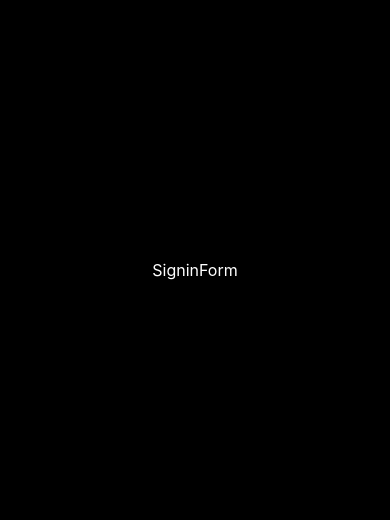
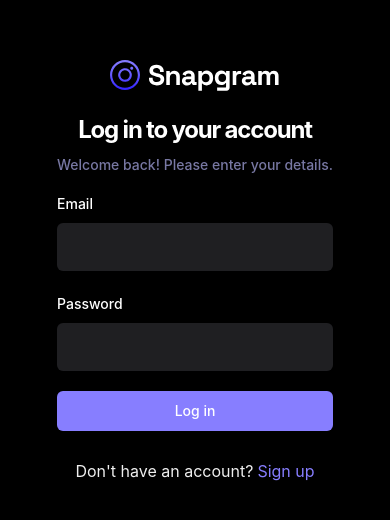
Before and after one commit to raymondliang88/socialgram, a React (Vite) app: page /sign-in in a window 390 px wide. Shown: the part 152-672 px from the top of the page. Built offline with nearby package versions, Linux system fonts and the light colour scheme; no server answers.

Commit message:
sign in form

```diff
--- a/src/_auth/forms/SigninForm.tsx
+++ b/src/_auth/forms/SigninForm.tsx
@@ -1,8 +1,120 @@
+import * as z from "zod";
+import { useForm } from "react-hook-form";
+import { zodResolver } from "@hookform/resolvers/zod";
+import { Link, useNavigate } from "react-router-dom";
+
+import { Form, FormControl, FormField, FormItem, FormLabel, FormMessage } from "@/components/ui/form";
+import { Input } from "@/components/ui/input";
+import { Button } from "@/components/ui/button";
+import Loader from "@/components/shared/Loader";
+import { useToast } from "@/components/ui/use-toast";
+
+import { SigninValidation } from "@/lib/validation";
+import { useSignInAccount } from "@/lib/react-query/queries";
+import { useUserContext } from "@/context/AuthContext";
 
 const SigninForm = () => {
+    const { toast } = useToast();
+    const navigate = useNavigate();
+    const { checkAuthUser, isLoading: isUserLoading } = useUserContext();
+
+    // Query
+    const { mutateAsync: signInAccount, isPending } = useSignInAccount();
+
+    const form = useForm<z.infer<typeof SigninValidation>>({
+        resolver: zodResolver(SigninValidation),
+        defaultValues: {
+            email: "",
+            password: "",
+        },
+    });
+
+    const handleSignin = async (user: z.infer<typeof SigninValidation>) => {
+        const session = await signInAccount(user);
+
+        if (!session) {
+            toast({ title: "Login failed. Please try again." });
+
+            return;
+        }
+
+        const isLoggedIn = await checkAuthUser();
+
+        if (isLoggedIn) {
+            form.reset();
+
+            navigate("/");
+        } else {
+            toast({ title: "Login failed. Please try again.", });
+
+            return;
+        }
+    };
+
     return (
-        <div>SigninForm</div>
-    )
-}
+        <Form {...form}>
+            <div className="sm:w-420 flex-center flex-col">
+                <img src="/assets/images/logo.svg" alt="logo" />
 
-export default SigninForm
+                <h2 className="h3-bold md:h2-bold pt-5 sm:pt-12">
+                    Log in to your account
+                </h2>
+                <p className="text-light-3 small-medium md:base-regular mt-2">
+                    Welcome back! Please enter your details.
+                </p>
+                <form
+                    onSubmit={form.handleSubmit(handleSignin)}
+                    className="flex flex-col gap-5 w-full mt-4">
+                    <FormField
+                        control={form.control}
+                        name="email"
+                        render={({ field }) => (
+                            <FormItem>
+                                <FormLabel className="shad-form_label">Email</FormLabel>
+                                <FormControl>
+                                    <Input type="text" className="shad-input" {...field} />
+                                </FormControl>
+                                <FormMessage />
+                            </FormItem>
+                        )}
+                    />
+
+                    <FormField
+                        control={form.control}
+                        name="password"
+                        render={({ field }) => (
+                            <FormItem>
+                                <FormLabel className="shad-form_label">Password</FormLabel>
+                                <FormControl>
+                                    <Input type="password" className="shad-input" {...field} />
+                                </FormControl>
+                                <FormMessage />
+                            </FormItem>
+                        )}
+                    />
+
+                    <Button type="submit" className="shad-button_primary">
+                        {isPending || isUserLoading ? (
+                            <div className="flex-center gap-2">
+                                <Loader /> Loading...
+                            </div>
+                        ) : (
+                            "Log in"
+                        )}
+                    </Button>
+
+                    <p className="text-small-regular text-light-2 text-center mt-2">
+                        Don&apos;t have an account?
+                        <Link
+                            to="/sign-up"
+                            className="text-primary-500 text-small-semibold ml-1">
+                            Sign up
+                        </Link>
+                    </p>
+                </form>
+            </div>
+        </Form>
+    );
+};
+
+export default SigninForm;
--- a/src/_auth/forms/SignupForm.tsx
+++ b/src/_auth/forms/SignupForm.tsx
@@ -1,38 +1,38 @@
-"use client"
+import * as z from "zod";
+import { useForm } from "react-hook-form";
 import { Link, useNavigate } from "react-router-dom";
-import { zodResolver } from "@hookform/resolvers/zod"
-import { useForm } from "react-hook-form"
-import { z } from "zod"
+import { zodResolver } from "@hookform/resolvers/zod";
 
-import { Button } from "@/components/ui/button"
-import {
-    Form,
-    FormControl,
-    FormDescription,
-    FormField,
-    FormItem,
-    FormLabel,
-    FormMessage,
-} from "@/components/ui/form"
-import { Input } from "@/components/ui/input"
-import { SignupValidation } from "@/lib/validation"
+import { Form, FormControl, FormField, FormItem, FormLabel, FormMessage } from "@/components/ui/form";
+import { Input } from "@/components/ui/input";
+import { Button } from "@/components/ui/button";
 import Loader from "@/components/shared/Loader";
-import { createUserAccount } from "@/lib/appwrite/api";
 import { useToast } from "@/components/ui/use-toast";
 
-const SignuptForm = () => {
+import { useCreateUserAccount, useSignInAccount } from "@/lib/react-query/queries";
+import { SignupValidation } from "@/lib/validation";
+import { useUserContext } from "@/context/AuthContext";
+
+const SignupForm = () => {
     const { toast } = useToast();
-    const isLoading = true;
+    const navigate = useNavigate();
+    const { checkAuthUser, isLoading: isUserLoading } = useUserContext();
 
-    // 1. Define your form.
     const form = useForm<z.infer<typeof SignupValidation>>({
         resolver: zodResolver(SignupValidation),
         defaultValues: {
+            name: "",
             username: "",
+            email: "",
+            password: "",
         },
-    })
+    });
 
-    // 2. Define a submit handler.
+    // Queries
+    const { mutateAsync: createUserAccount, isPending: isCreatingAccount } = useCreateUserAccount();
+    const { mutateAsync: signInAccount, isPending: isSigningInUser } = useSignInAccount();
+
+    // Handler
     const handleSignup = async (user: z.infer<typeof SignupValidation>) => {
         try {
             const newUser = await createUserAccount(user);
@@ -43,38 +43,34 @@
                 return;
             }
 
-            // const session = await signInAccount({
-            //     email: user.email,
-            //     password: user.password,
-            // });
+            const session = await signInAccount({
+                email: user.email,
+                password: user.password,
+            });
 
-            // if (!session) {
-            //     toast({ title: "Something went wrong. Please login your new account", });
+            if (!session) {
+                toast({ title: "Something went wrong. Please login your new account", });
 
-            //     navigate("/sign-in");
+                navigate("/sign-in");
 
-            //     return;
-            // }
+                return;
+            }
 
-            // const isLoggedIn = await checkAuthUser();
+            const isLoggedIn = await checkAuthUser();
 
-            // if (isLoggedIn) {
-            //     form.reset();
+            if (isLoggedIn) {
+                form.reset();
 
-            //     navigate("/");
-            // } else {
-            //     toast({ title: "Login failed. Please try again.", });
+                navigate("/");
+            } else {
+                toast({ title: "Login failed. Please try again.", });
 
-            //     return;
-            // }
-        } catch (error: any) {
+                return;
+            }
+        } catch (error) {
             console.log({ error });
-            toast({ title: error.message, });
-
         }
-
-
-    }
+    };
 
     return (
         <Form {...form}>
@@ -148,15 +144,13 @@
                     />
 
                     <Button type="submit" className="shad-button_primary">
-                        {
-                            isLoading ? (
-                                <div className="flex flex-center gap-2">
-                                    <Loader /> Loading...
-                                </div>
-                            ) : (
-                                "Sign Up"
-                            )
-                        }
+                        {isCreatingAccount || isSigningInUser || isUserLoading ? (
+                            <div className="flex-center gap-2">
+                                <Loader /> Loading...
+                            </div>
+                        ) : (
+                            "Sign Up"
+                        )}
                     </Button>
 
                     <p className="text-small-regular text-light-2 text-center mt-2">
@@ -170,7 +164,7 @@
                 </form>
             </div>
         </Form>
-    )
-}
+    );
+};
 
-export default SignuptForm
+export default SignupForm;
--- /dev/null
+++ b/src/context/AuthContext.tsx
@@ -0,0 +1,93 @@
+import { useNavigate } from "react-router-dom";
+import { createContext, useContext, useEffect, useState } from "react";
+
+import { IUser } from "@/types";
+import { getCurrentUser } from "@/lib/appwrite/api";
+
+export const INITIAL_USER = {
+    id: "",
+    name: "",
+    username: "",
+    email: "",
+    imageUrl: "",
+    bio: "",
+};
+
+const INITIAL_STATE = {
+    user: INITIAL_USER,
+    isLoading: false,
+    isAuthenticated: false,
+    setUser: () => { },
+    setIsAuthenticated: () => { },
+    checkAuthUser: async () => false as boolean,
+};
+
+type IContextType = {
+    user: IUser;
+    isLoading: boolean;
+    setUser: React.Dispatch<React.SetStateAction<IUser>>;
+    isAuthenticated: boolean;
+    setIsAuthenticated: React.Dispatch<React.SetStateAction<boolean>>;
+    checkAuthUser: () => Promise<boolean>;
+};
+
+const AuthContext = createContext<IContextType>(INITIAL_STATE);
+
+export function AuthProvider({ children }: { children: React.ReactNode }) {
+    const navigate = useNavigate();
+    const [user, setUser] = useState<IUser>(INITIAL_USER);
+    const [isAuthenticated, setIsAuthenticated] = useState(false);
+    const [isLoading, setIsLoading] = useState(false);
+
+    const checkAuthUser = async () => {
+        setIsLoading(true);
+        try {
+            const currentAccount = await getCurrentUser();
+            if (currentAccount) {
+                setUser({
+                    id: currentAccount.$id,
+                    name: currentAccount.name,
+                    username: currentAccount.username,
+                    email: currentAccount.email,
+                    imageUrl: currentAccount.imageUrl,
+                    bio: currentAccount.bio,
+                });
+                setIsAuthenticated(true);
+
+                return true;
+            }
+
+            return false;
+        } catch (error) {
+            console.error(error);
+            return false;
+        } finally {
+            setIsLoading(false);
+        }
+    };
+
+    useEffect(() => {
+        const cookieFallback = localStorage.getItem("cookieFallback");
+        if (
+            cookieFallback === "[]" ||
+            cookieFallback === null
+        ) {
+            navigate("/sign-in");
+        }
+
+        checkAuthUser();
+    }, []);
+
+    const value = {
+        user,
+        setUser,
+        isLoading,
+        isAuthenticated,
+        setIsAuthenticated,
+        checkAuthUser,
+    };
+
+    return <AuthContext.Provider value={value}>{children}</AuthContext.Provider>;
+}
+
+export const useUserContext = () => useContext(AuthContext);
--- /dev/null
+++ b/src/lib/react-query/queries.ts
@@ -0,0 +1,25 @@
+import { INewUser } from "@/types";
+import {
+    useQuery,
+    useMutation,
+    useQueryClient,
+    useInfiniteQuery,
+} from "@tanstack/react-query";
+import { createUserAccount, signInAccount } from "../appwrite/api";
+
+
+// ============================================================
+// AUTH QUERIES
+// ============================================================
+
+export const useCreateUserAccount = () => {
+    return useMutation({
+        mutationFn: (user: INewUser) => createUserAccount(user),
+    });
+};
+
+export const useSignInAccount = () => {
+    return useMutation({
+        mutationFn: (user: { email: string, password: string }) => signInAccount(user),
+    });
+};
--- a/src/lib/validation/index.ts
+++ b/src/lib/validation/index.ts
@@ -9,3 +9,8 @@
     email: z.string().email(),
     password: z.string().min(8, { message: "Password must be at least 8 characters." }),
 });
+
+export const SigninValidation = z.object({
+    email: z.string().email(),
+    password: z.string().min(8, { message: "Password must be at least 8 characters." }),
+});
```
Also changed, not shown: src/lib/appwrite/api.ts (+45 -0 lines), src/lib/react-query/QueryProvider.tsx (added, +11 -0 lines), src/main.tsx (+18 -7 lines).
